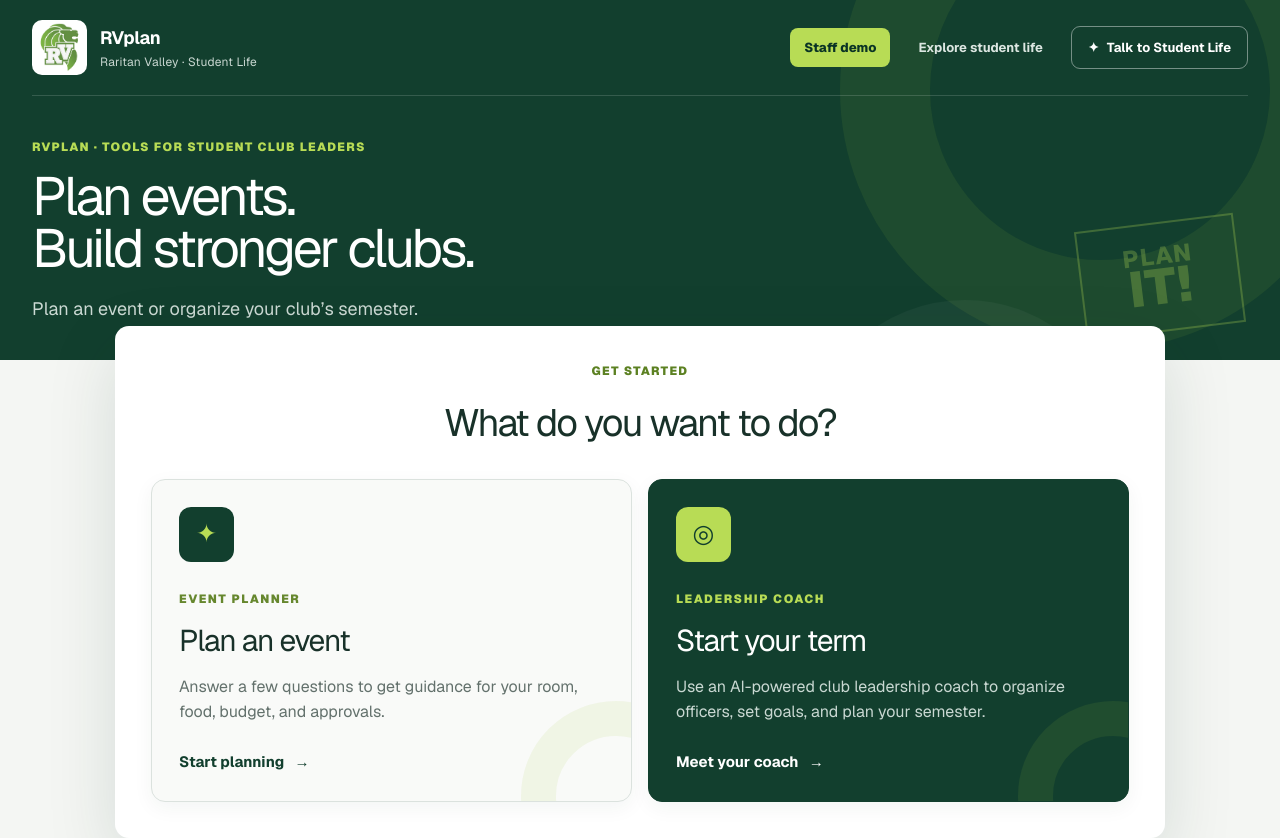
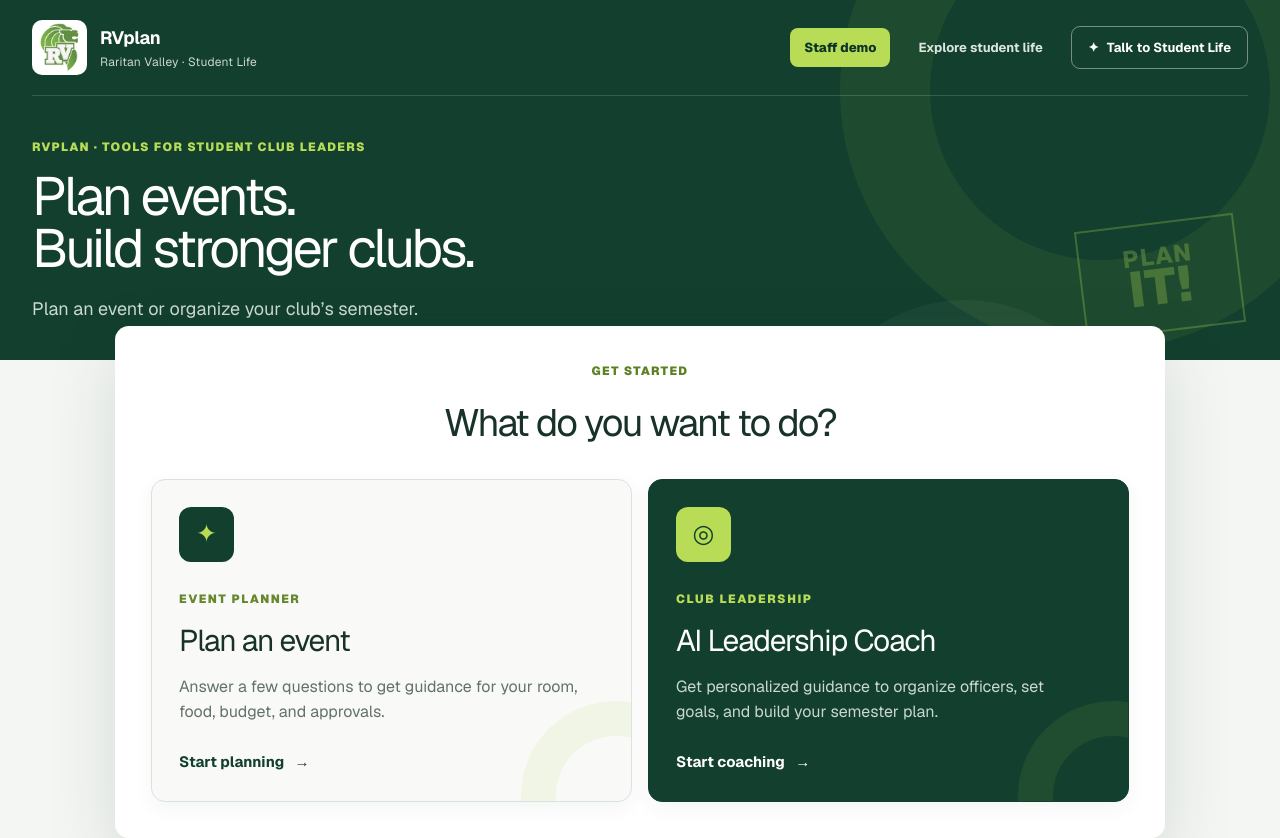
Before and after one commit to aidena18/RVplan, a Next.js app: page / in a window 1280 px wide. Shown: the top 838 px of the page. Built offline with nearby package versions, Linux system fonts and the light colour scheme.

Commit message:
Clarify AI leadership coach card

```diff
--- a/app/page.tsx
+++ b/app/page.tsx
@@ -288,7 +288,7 @@ export default function Home() {
         <div className="homeIntro"><p className="eyebrow dark">GET STARTED</p><h2>What do you want to do?</h2></div>
         <div className="toolChoices">
           <button className="toolCard eventTool" onClick={() => { setStep(0); setView("student"); }}><span className="toolIcon">✦</span><div><small>EVENT PLANNER</small><h3>Plan an event</h3><p>Answer a few questions to get guidance for your room, food, budget, and approvals.</p><strong>Start planning <b>→</b></strong></div></button>
-          <button className="toolCard coachTool" onClick={() => { setCoachMode("welcome"); setView("coach"); }}><span className="toolIcon">◎</span><div><small>LEADERSHIP COACH</small><h3>Start your term</h3><p>Use an AI-powered club leadership coach to organize officers, set goals, and plan your semester.</p><strong>Meet your coach <b>→</b></strong></div></button>
+          <button className="toolCard coachTool" onClick={() => { setCoachMode("welcome"); setView("coach"); }}><span className="toolIcon">◎</span><div><small>CLUB LEADERSHIP</small><h3>AI Leadership Coach</h3><p>Get personalized guidance to organize officers, set goals, and build your semester plan.</p><strong>Start coaching <b>→</b></strong></div></button>
         </div>
       </section> : view === "student" ? <section className="workspace" aria-label="Event planning form">
         <div className="progressHeader">
```
